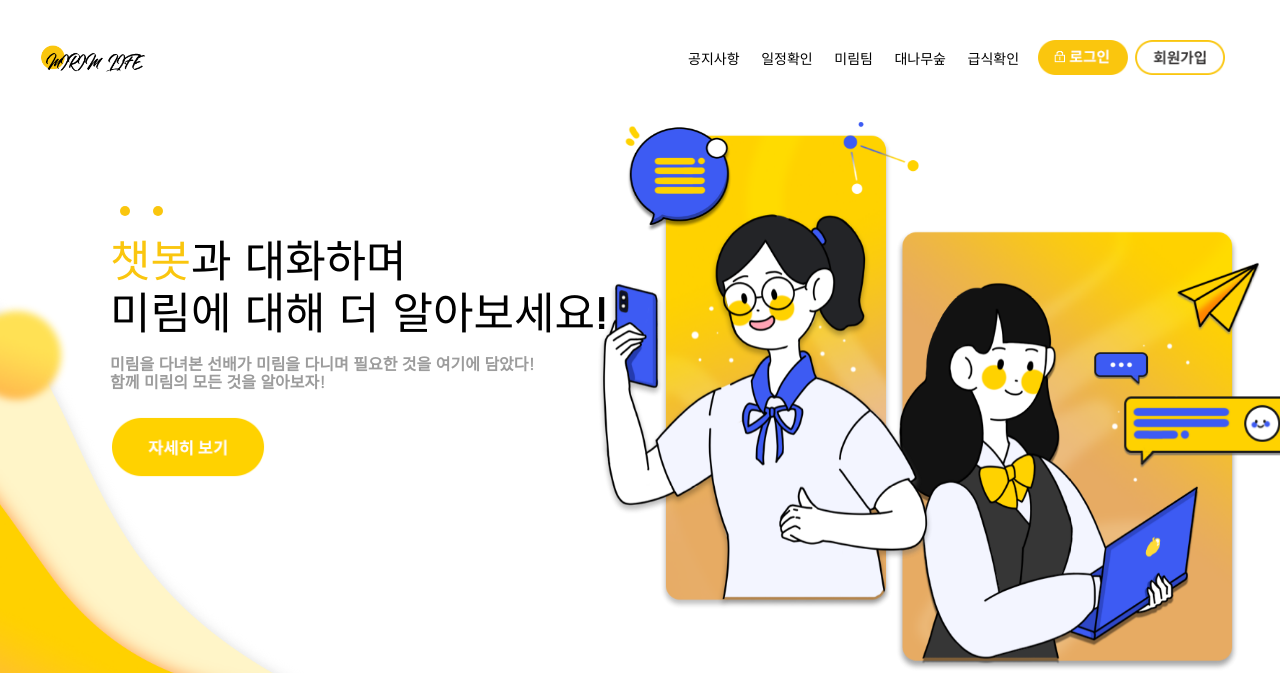
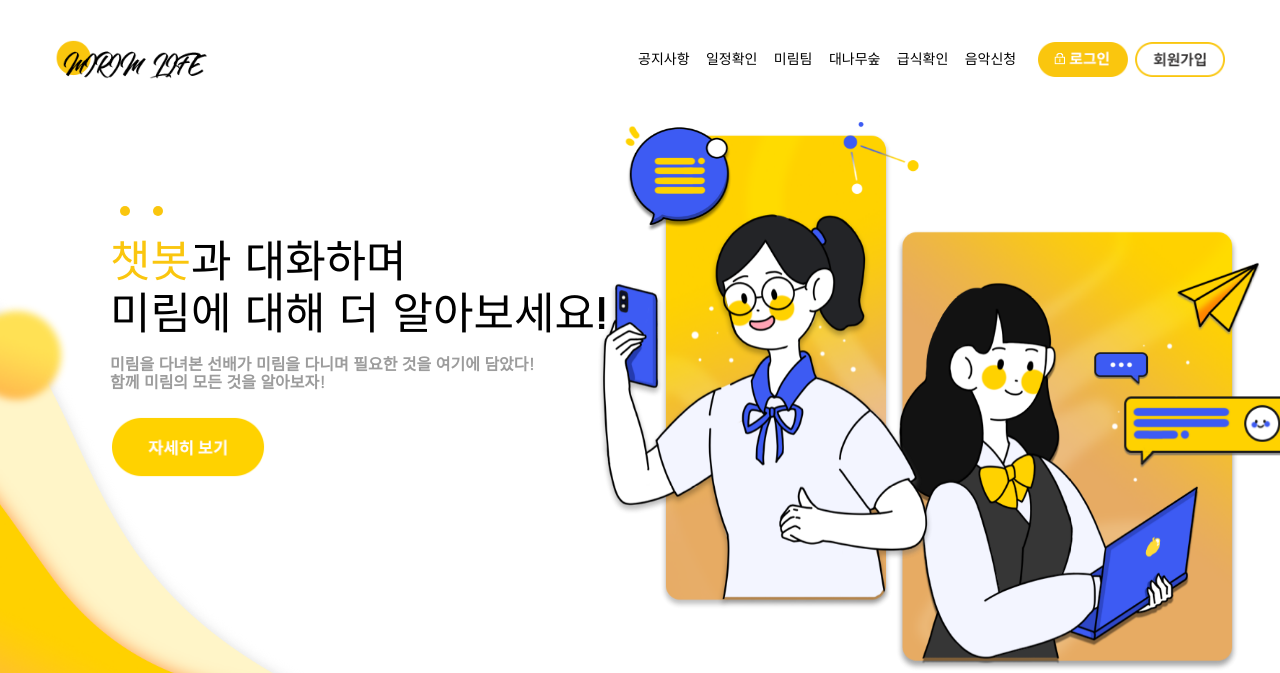
Before and after one commit to MirimLife/MirimLife, a PHP site: page /index.php in a window 1280 px wide. Shown: the top 673 px of the page. Run offline with PHP 8.4, Linux system fonts and the light colour scheme.

Commit message:
nav,로고이미지, 레이아웃 수정

```diff
--- a/CSS/reset.css
+++ b/CSS/reset.css
@@ -47,9 +47,9 @@ input:focus {outline:none;}
 
 #Logo{
     position: absolute;
-    width: 106px;
-    height: 27px;
-    margin-top: 5px;
+    width: 153px;
+    height: 39px;
+    margin-left: 15px;
 }
 
 #Logo-img{
@@ -58,11 +58,11 @@ input:focus {outline:none;}
 }
 
 .Menu{
-    height: 53px;
+    height: 39px;
     position: absolute;
     display: inline-block;
     right: 16%;
-    width: 30%;
+    width: 410px;
     font-size: 14px;
     margin: 0;
 }
@@ -70,7 +70,7 @@ input:focus {outline:none;}
 .Menu-item{
     float: left;
     font-family: 'Noto Sans KR', sans-serif;
-    margin-right: 6%;
+    margin-right: 4%;
     padding-top: 8px;
 }
 
@@ -78,6 +78,7 @@ input:focus {outline:none;}
     position: absolute;
     display: inline-block;
     right: 0;
+    margin-top: 2px;
 }
 
 .Sign-In{
--- a/Notice.html
+++ b/Notice.html
@@ -27,6 +27,7 @@
                 <li class="Menu-item"><a href = "#">미림팀</a></li>
                 <li class="Menu-item"><a href = "#">대나무숲</a></li>
                 <li class="Menu-item"><a href = "#">급식확인</a></li>
+                <li class="Menu-item"><a href="https://bit.ly/mirimmusic">음악신청</a></li>
             </ul>
 
             <div class="Sign"> <!-- 로그인, 회원가입 버튼-->
--- a/Notice.php
+++ b/Notice.php
@@ -27,6 +27,7 @@
                 <li class="Menu-item"><a href = "#">미림팀</a></li>
                 <li class="Menu-item"><a href = "#">대나무숲</a></li>
                 <li class="Menu-item"><a href = "#">급식확인</a></li>
+                <li class="Menu-item"><a href="https://bit.ly/mirimmusic">음악신청</a></li>
             </ul>
 
             <div class="Sign"> <!-- 로그인, 회원가입 버튼-->
--- a/SignIn.html
+++ b/SignIn.html
@@ -36,6 +36,7 @@
                 <li class="Menu-item"><a href = "#">미림팀</a></li>
                 <li class="Menu-item"><a href = "#">대나무숲</a></li>
                 <li class="Menu-item"><a href = "#">급식확인</a></li>
+                <li class="Menu-item"><a href="https://bit.ly/mirimmusic">음악신청</a></li>
             </ul>
 
             <div class="Sign"> <!-- 로그인, 회원가입 버튼-->
--- a/SignUp.html
+++ b/SignUp.html
@@ -34,6 +34,7 @@
                 <li class="Menu-item"><a href = "#">미림팀</a></li>
                 <li class="Menu-item"><a href = "#">대나무숲</a></li>
                 <li class="Menu-item"><a href = "#">급식확인</a></li>
+                <li class="Menu-item"><a href="https://bit.ly/mirimmusic">음악신청</a></li>
             </ul>
 
             <div class="Sign"> <!-- 로그인, 회원가입 버튼-->
--- a/Write.php
+++ b/Write.php
@@ -27,6 +27,7 @@
                 <li class="Menu-item"><a href = "#">미림팀</a></li>
                 <li class="Menu-item"><a href = "#">대나무숲</a></li>
                 <li class="Menu-item"><a href = "#">급식확인</a></li>
+                <li class="Menu-item"><a href="https://bit.ly/mirimmusic">음악신청</a></li>
             </ul>
 
             <div class="Sign"> <!-- 로그인, 회원가입 버튼-->
--- a/index.php
+++ b/index.php
@@ -38,6 +38,7 @@
                 <li class="Menu-item"><a href = "#">미림팀</a></li>
                 <li class="Menu-item"><a href = "#">대나무숲</a></li>
                 <li class="Menu-item"><a href = "#">급식확인</a></li>
+                <li class="Menu-item"><a href="https://bit.ly/mirimmusic">음악신청</a></li>
             </ul>
 
             <div class="Sign"> <!-- 로그인, 회원가입 버튼-->
```
